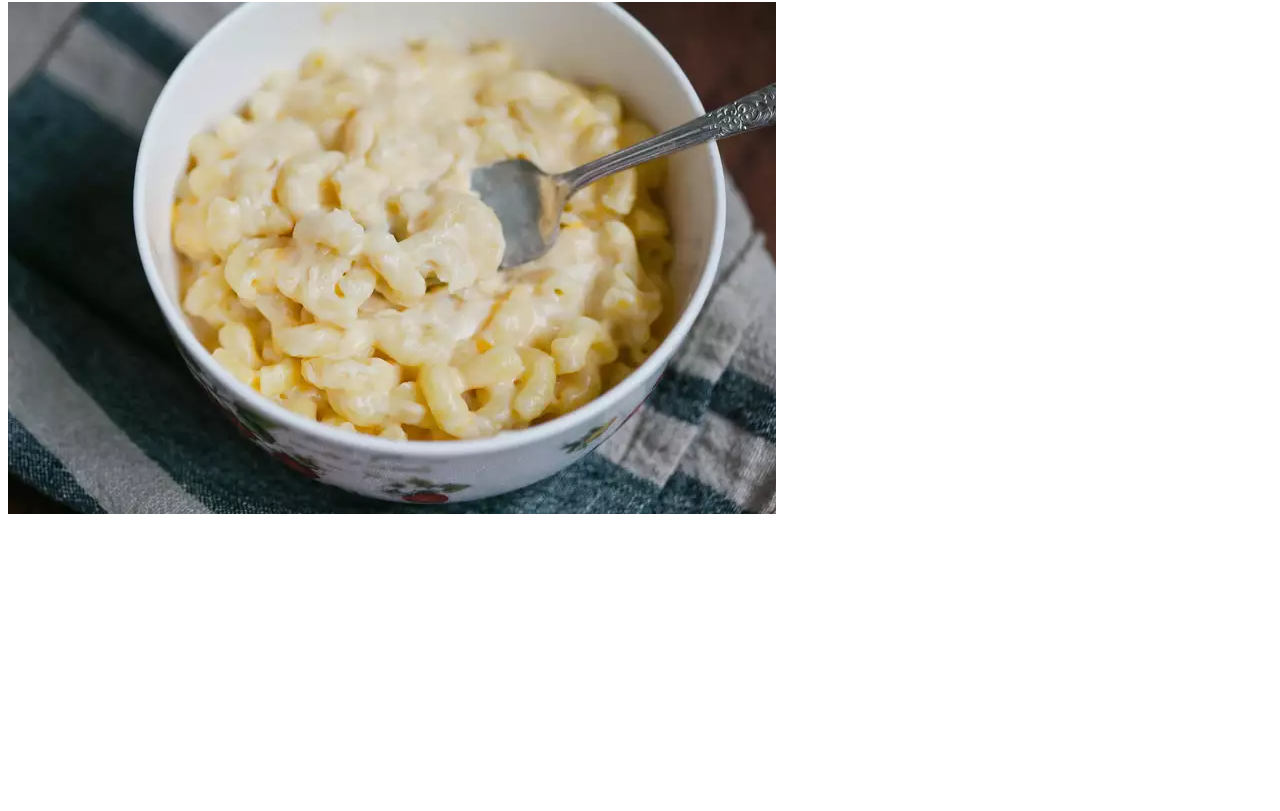
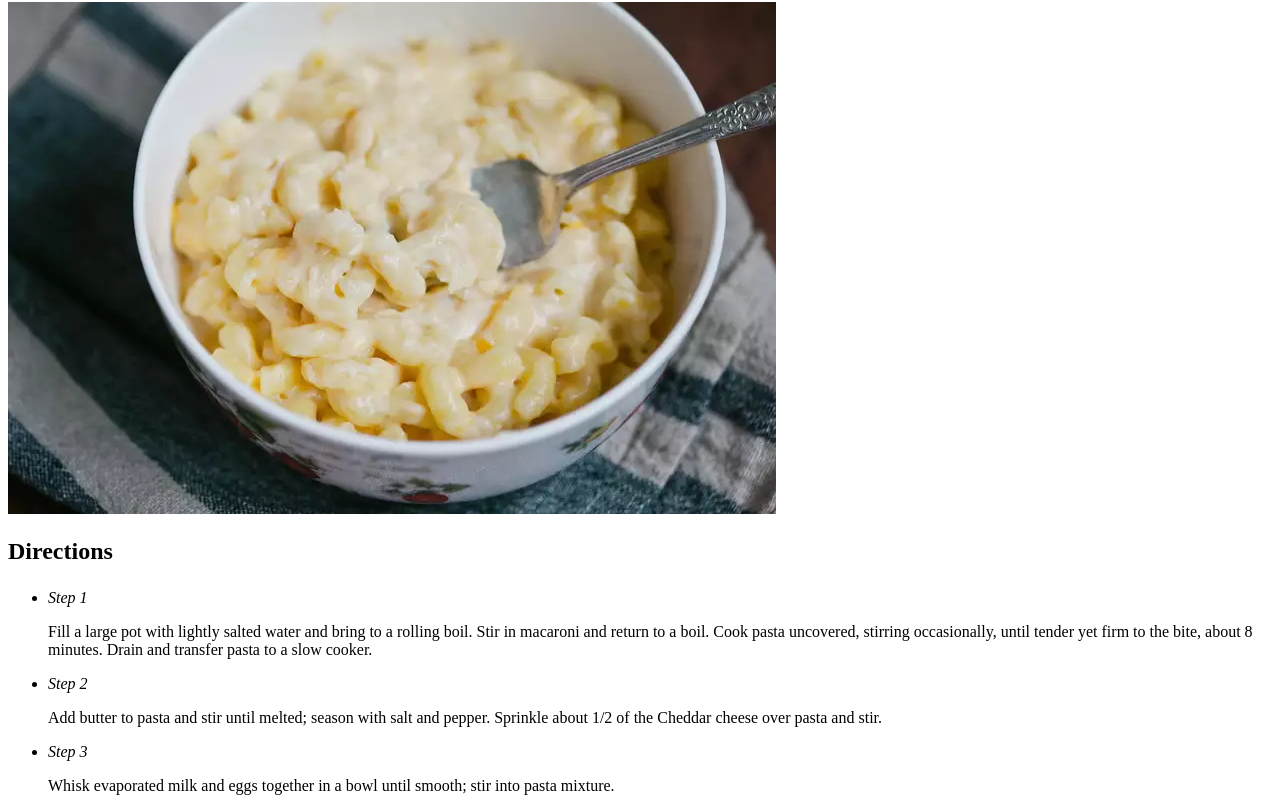
Before and after one commit to pilimene/odin-recipes, a plain HTML site: page recipes/lasagna.html in a window 1280 px wide. Shown: the part 78-889 px from the top of the page. Before the commit the page ends 800 px from the top, so only its background shows below. Drawn offline with Linux system fonts and the light colour scheme.

Commit message:
Added directions paragraph

```diff
--- a/recipes/lasagna.html
+++ b/recipes/lasagna.html
@@ -9,5 +9,16 @@
     <h1>Lasagna</h1>
     <img src="lasagna/lasagna.webp">
 
+
+    <p><h2><strong>Directions</strong></p></h2>
+    <ul>
+        <li><p><em>Step 1</em></p></li>
+        <p>Fill a large pot with lightly salted water and bring to a rolling boil. Stir in macaroni and return to a boil. Cook pasta uncovered, stirring occasionally, until tender yet firm to the bite, about 8 minutes. Drain and transfer pasta to a slow cooker.</p>
+        <li><p><em>Step 2</em></p></li>
+        <p>Add butter to pasta and stir until melted; season with salt and pepper. Sprinkle about 1/2 of the Cheddar cheese over pasta and stir.</p>
+        <li><p><em>Step 3</em></p></li>
+        <p>Whisk evaporated milk and eggs together in a bowl until smooth; stir into pasta mixture.</p>
+    </ul>
+
 </body>
 </html>
```
